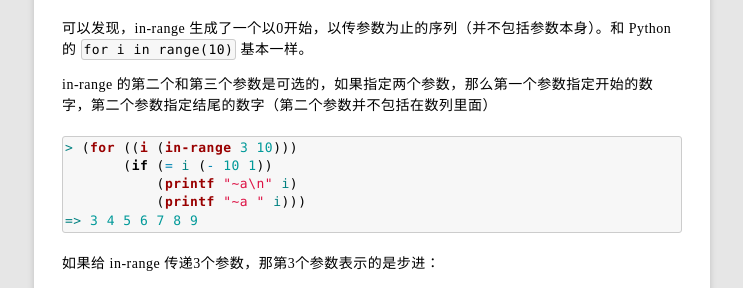
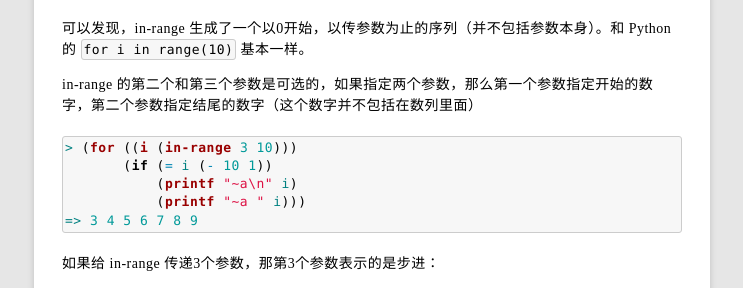
Before and after one commit to rhuichao/uternet.github.io, a Jekyll site: the page built from _posts/2014-12-20-iter-in-racket.md, in a window 1280 px wide and 900 px high, scrolled down 601 px. Shown: the part 183-471 px from the top of the window, without its empty margins (268-1011 px from the left). Built offline with Jekyll 4.4.1, drawn with Linux system fonts in a browser that asks for light colours; Markdown is read by kramdown in place of the engine named in the settings.

Commit message:
new document posted

````diff
--- a/_posts/2014-12-20-iter-in-racket.md
+++ b/_posts/2014-12-20-iter-in-racket.md
@@ -38,7 +38,7 @@ Racket 里有一个生成序列的函数 in-range，in-range 的返回值是一
 
 可以发现，in-range 生成了一个以0开始，以传参数为止的序列（并不包括参数本身）。和 Python 的 `for i in range(10)` 基本一样。
 
-in-range 的第二个和第三个参数是可选的，如果指定两个参数，那么第一个参数指定开始的数字，第二个参数指定结尾的数字（第二个参数并不包括在数列里面）
+in-range 的第二个和第三个参数是可选的，如果指定两个参数，那么第一个参数指定开始的数字，第二个参数指定结尾的数字（这个数字并不包括在数列里面）
 
 ```scheme
 > (for ((i (in-range 3 10)))
````
